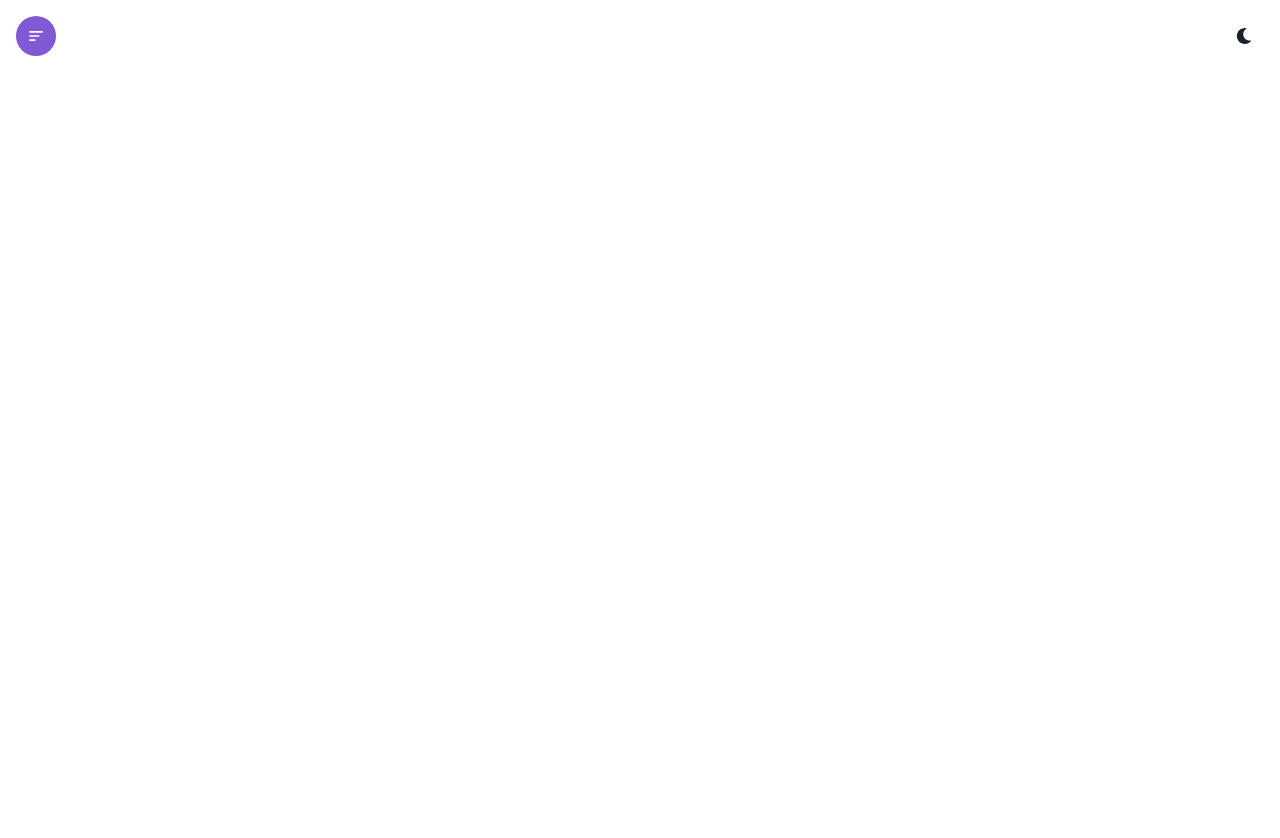
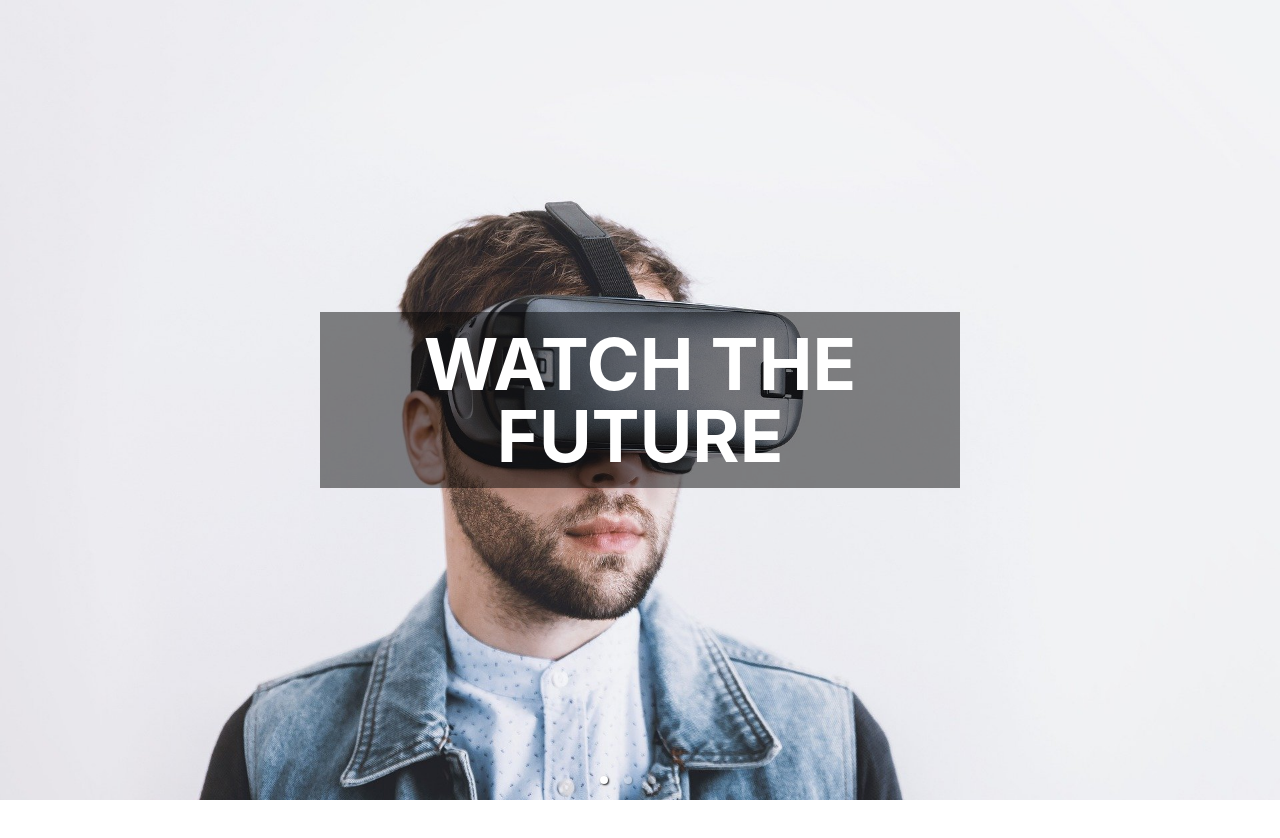
Before and after one commit to HIDZI123/proj_two, a React (Create React App) app: page / in a window 1280 px wide. Before the commit this address had no page. Shown: the top 838 px of the page. Before the commit the page ends 800 px from the top, so only its background shows below. Built offline with nearby package versions, Linux system fonts and the light colour scheme.

Commit message:
Home page carousel part completed

```diff
--- a/src/App.js
+++ b/src/App.js
@@ -1,5 +1,6 @@
 import { BrowserRouter as Router, Routes, Route } from 'react-router-dom';
 import Header from './components/Header';
+import Home from './components/Home';
 
 function App() {
   return (
@@ -7,7 +8,7 @@ function App() {
       <Header />
 
       <Routes>
-        <Route />
+        <Route path="/" element={<Home />} />
       </Routes>
     </Router>
   );
--- /dev/null
+++ b/src/components/Home.jsx
@@ -0,0 +1,73 @@
+import { Box, Container, Heading, Image } from '@chakra-ui/react';
+import React from 'react';
+import { Carousel } from 'react-responsive-carousel';
+import 'react-responsive-carousel/lib/styles/carousel.min.css';
+
+import img1 from '../assets/1.jpg';
+import img2 from '../assets/2.jpg';
+import img3 from '../assets/3.jpg';
+import img4 from '../assets/4.jpg';
+import img5 from '../assets/5.png';
+
+const headingOptions = {
+  pos: 'absolute',
+  left: '50%',
+  top: '50%',
+  transform: 'translate(-50%, -50%)',
+  textTransform: 'uppercase',
+  p: '4',
+  size: '4xl',
+};
+
+const Home = () => {
+  return (
+    <Box>
+      <MyCarousel />
+
+      <Container maxW={'container.xl'} minH={'100vh'} p={'16'} >
+
+
+      </Container>
+    </Box>
+  );
+};
+
+const MyCarousel = () => (
+  <Carousel
+    autoPlay
+    infiniteLoop
+    interval={2000}
+    showArrows={false}
+    showStatus={false}
+    showThumbs={false}
+  >
+    <Box w="full" h={'100vh'}>
+      <Image src={img1} />
+      <Heading bgColor={'blackAlpha.600'} color={'white'} {...headingOptions}>
+        Watch the future
+      </Heading>
+    </Box>
+
+    <Box w="full" h={'100vh'}>
+      <Image src={img2} />
+      <Heading bgColor={'whiteAlpha.900'} color={'black'} {...headingOptions}>
+        Future is Gaming
+      </Heading>
+    </Box>
+
+    <Box w="full" h={'100vh'}>
+      <Image src={img3} />
+      <Heading bgColor={'whiteAlpha.600'} color={'black'} {...headingOptions}>
+        Gaming on Console
+      </Heading>
+    </Box>
+
+    <Box w="full" h={'100vh'}>
+      <Image src={img4} />
+      <Heading bgColor={'whiteAlpha.600'} color={'black'} {...headingOptions}>
+        NightLife is cool
+      </Heading>
+    </Box>
+  </Carousel>
+);
+export default Home;
```
